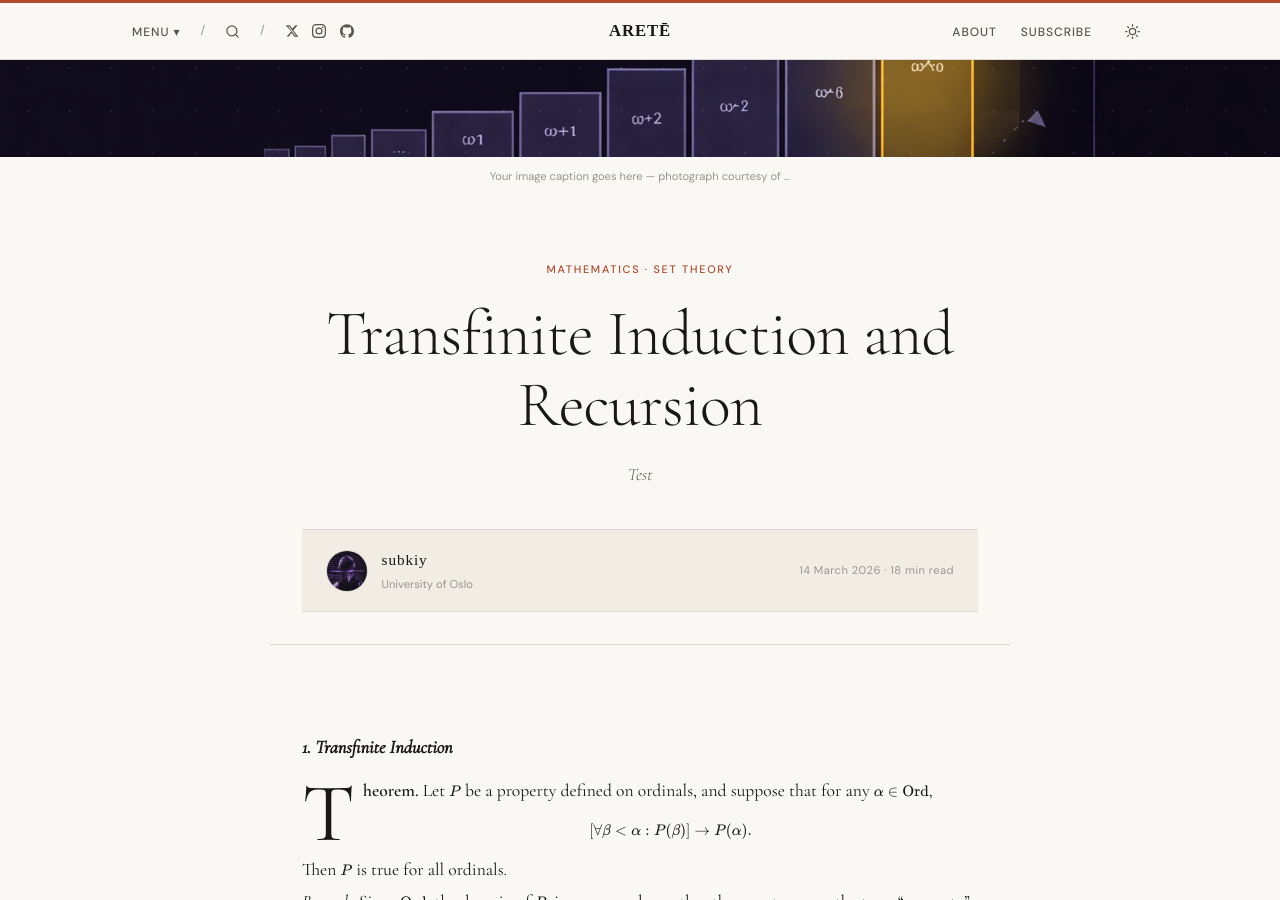
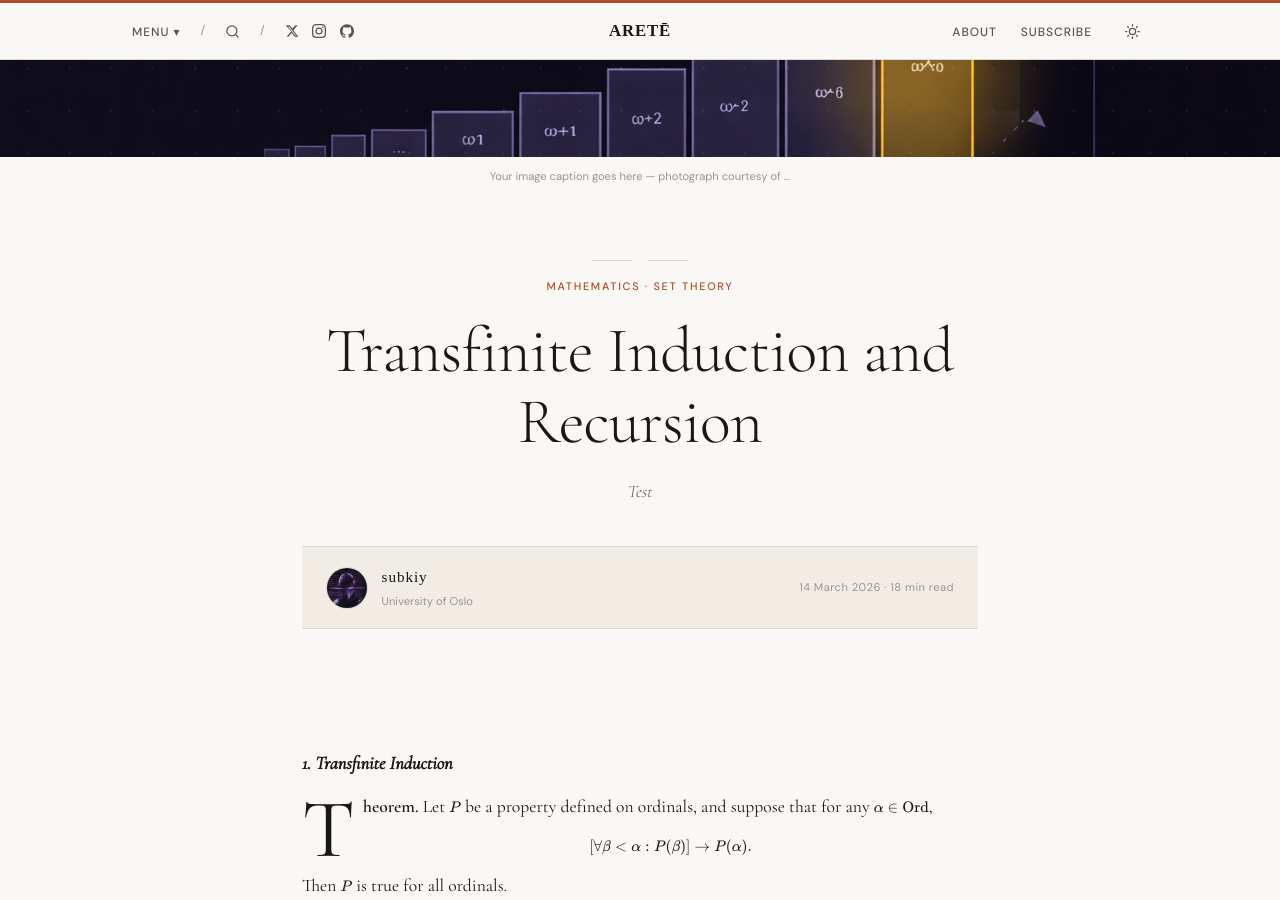
Before and after one commit to subkiy/arete, a Jekyll site: the page built from _articles/2026-03-17-transfinite-induction-and-transfinite-recursion.md, in a window 1280 px wide and 900 px high, scrolled down 398 px. Built offline with Jekyll 4.4.1, drawn with Linux system fonts in a browser that asks for light colours; some web fonts are replaced.

Commit message:
Add title ornament div to article layout

```diff
--- a/_layouts/article.html
+++ b/_layouts/article.html
@@ -17,6 +17,7 @@ layout: default
 
 <!-- Title block -->
 <div class="aeon-title-block">
+ <div class="title-ornament"></div>
   <div class="aeon-category">{{ page.category }}</div>
   <h1 class="aeon-title">{{ page.title }}</h1>
   <p class="aeon-subtitle">{{ page.subtitle }}</p>
@@ -43,7 +44,10 @@ layout: default
 
 </div>
 
+<!---
 <hr class="aeon-rule">
+--->
+
 
 <!-- Article body -->
 <article class="aeon-article">
```
